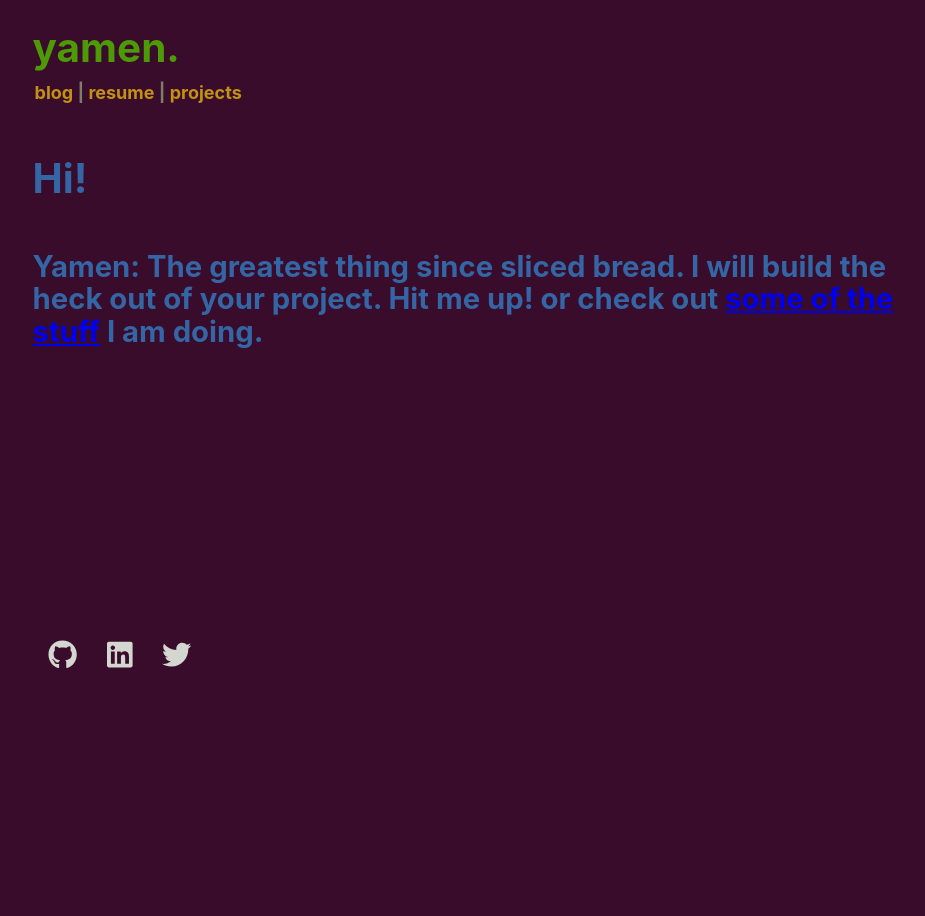
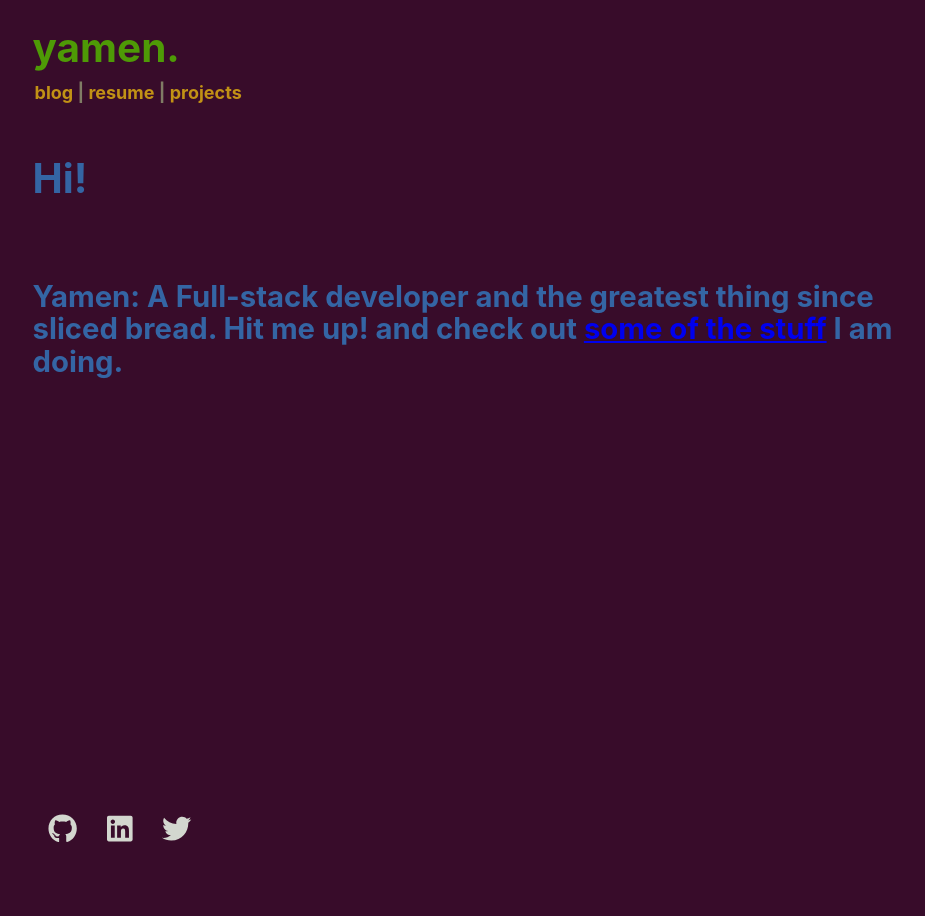
Before and after one commit to dogoyaro/yamen-io, a Gatsby site: page / in a window 1280 px wide. Shown: the whole page, without its empty margins (23-948 px from the left). Built offline with nearby package versions, Linux system fonts and the light colour scheme; Gatsby itself is replaced by a stand-in of ours.

Commit message:
modify page layout a lil bit

```diff
--- a/src/components/layout.js
+++ b/src/components/layout.js
@@ -38,7 +38,9 @@ const Layout = ({ children }) => {
       </div>
       <footer
         style={{
-          margin: `12.5rem 2rem`,
+          // margin: `20.5rem 2rem`,
+          marginTop: `20.5rem`,
+          marginLeft: `2rem`,
           maxWidth: 960,
           padding: `0 1.0875rem 1.45rem`,
         }}
--- a/src/pages/index.js
+++ b/src/pages/index.js
@@ -7,12 +7,10 @@ const IndexPage = () => (
   <Layout>
     <SEO title="Home" />
     <h1>Hi!</h1>
-    <h2 style={{ marginTop: '50px' }}>
-      Yamen: The greatest thing since sliced bread. I will build the heck out of
-      your project. Hit me up! or check out <a href="/">some of the stuff</a> I
+    <h2 style={{ marginTop: '80px' }}>
+      Yamen: A Full-stack developer and the greatest thing since sliced bread. Hit me up! and check out <a href="/">some of the stuff</a> I
       am doing.
     </h2>
-    <p></p>
   </Layout>
 )
 
```
